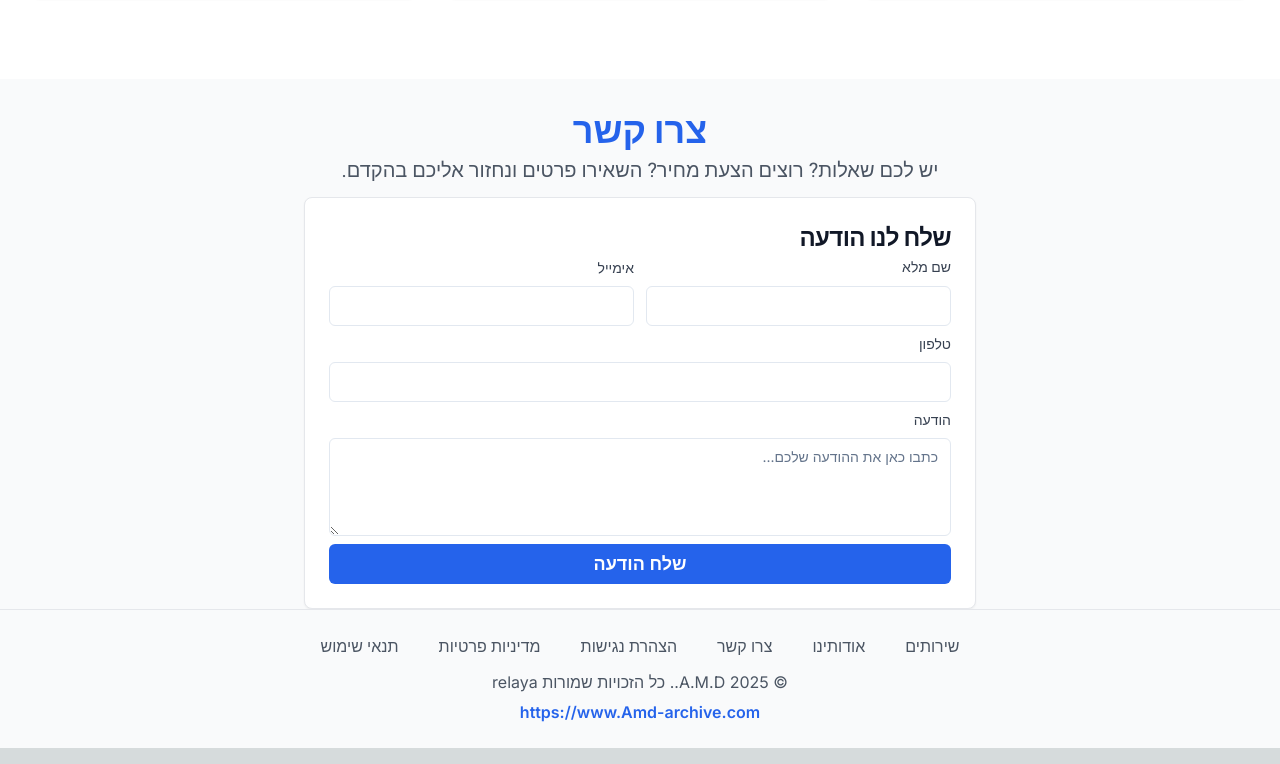
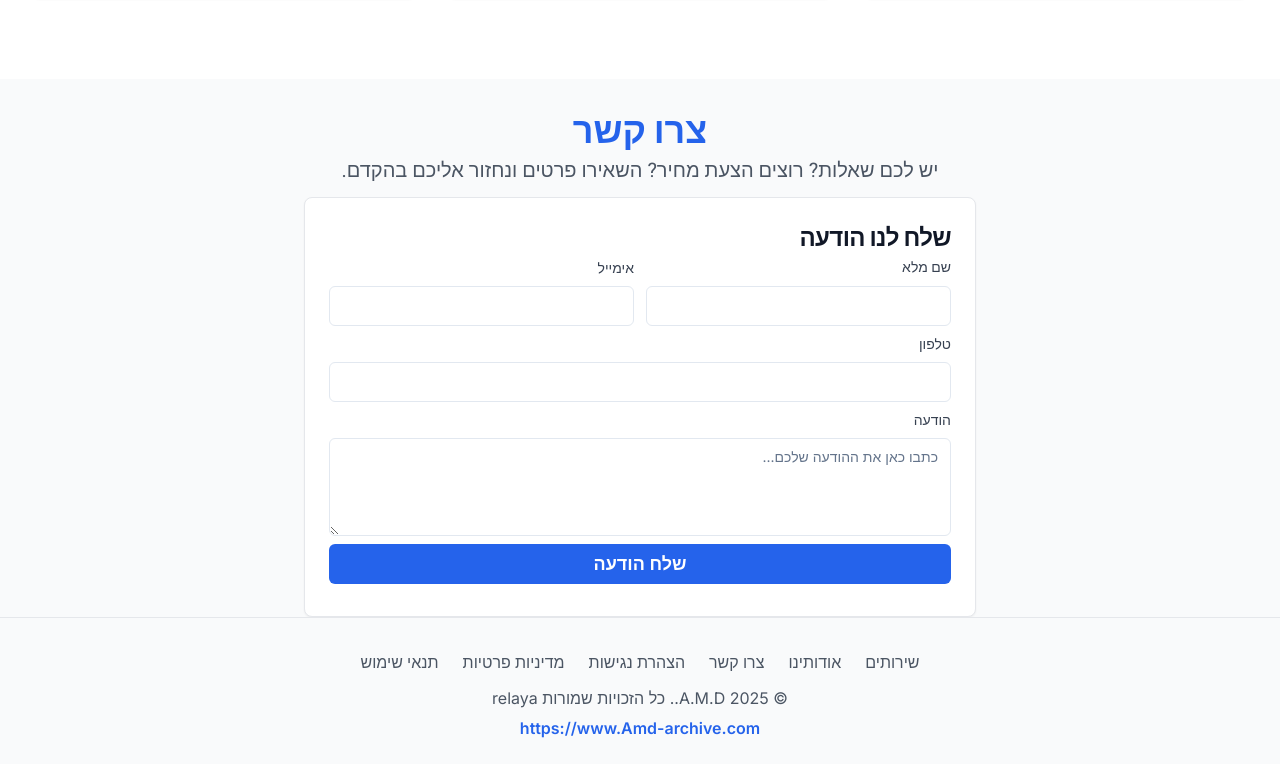
Before and after one commit to relaya17/LexHub, a Next.js app in the folder Dropbox/My PC (WIN-FP3PU772DH9)/Desktop/git/amd/: page / in a window 1280 px wide. Shown: the part 2001-2765 px from the top of the page. Built offline with nearby package versions, Linux system fonts and the light colour scheme; no server answers.

Commit message:
Increase form-footer spacing and reduce footer links spacing

```diff
--- a/Dropbox/My PC (WIN-FP3PU772DH9)/Desktop/git/amd/src/components/landing/contact-section.tsx
+++ b/Dropbox/My PC (WIN-FP3PU772DH9)/Desktop/git/amd/src/components/landing/contact-section.tsx
@@ -47,7 +47,7 @@ export default function ContactSection() {
                 שלח לנו הודעה
               </CardTitle>
             </CardHeader>
-            <CardContent className="pb-6 pt-0">
+            <CardContent className="pb-8 pt-0">
               <form onSubmit={handleSubmit} className="space-y-2">
                 <div className="grid grid-cols-1 md:grid-cols-2 gap-3">
                   <div>
--- a/Dropbox/My PC (WIN-FP3PU772DH9)/Desktop/git/amd/src/components/landing/footer.tsx
+++ b/Dropbox/My PC (WIN-FP3PU772DH9)/Desktop/git/amd/src/components/landing/footer.tsx
@@ -18,9 +18,9 @@ export function Footer({ t }: FooterProps) {
         { href: '/terms-of-service', label: t.terms_of_service },
     ];
     return (
-        <footer className="pt-6 pb-6 px-6 md:px-12 bg-gray-50 border-t border-gray-200">
+        <footer className="pt-8 pb-6 px-6 md:px-12 bg-gray-50 border-t border-gray-200">
             <div className="container mx-auto text-center">
-                <nav className="flex justify-center flex-wrap gap-8 md:gap-10 mb-3">
+                <nav className="flex justify-center flex-wrap gap-4 md:gap-6 mb-3">
                     {navItems.map((item) => (
                         <Link key={item.href} href={item.href} className="text-base font-medium text-gray-600 hover:text-blue-600 transition-colors">
                             {item.label}
```
